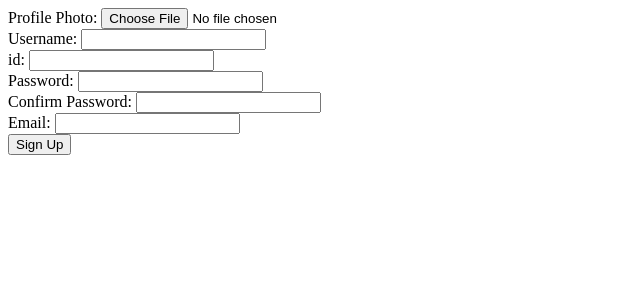
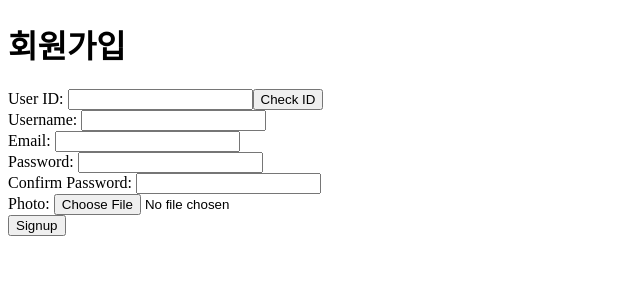
Before and after one commit to nnaX000/central_HACKATHON, a Django app: page /signup/ in a window 1280 px wide. Shown: the top 300 px of the page, without its empty margins (0-640 px from the left). Run offline with Django 4.2, Linux system fonts and the light colour scheme; parts of the project's set-up code (start-up, migrations or seed data) failed here and were passed over.

Commit message:
빼먹고 안올림...

```diff
--- a/myproject/user/templates/signup.html
+++ b/myproject/user/templates/signup.html
@@ -6,11 +6,15 @@
 <title>Sign Up</title>
 <script>
     document.addEventListener("DOMContentLoaded", function() {
+        let idChecked = false;  // ID 검증 상태 추적
+
         const idInput = document.getElementById('id');
         const usernameInput = document.getElementById('username');
         const passwordInput = document.getElementById('password');
         const confirmPasswordInput = document.getElementById('confirm_password');
         const errorDisplay = document.getElementById('error_message');
+        const checkIdButton = document.getElementById('check_id');
+        const signupForm = document.getElementById('signup_form');
 
         confirmPasswordInput.addEventListener('input', function() {
             if (passwordInput.value !== confirmPasswordInput.value) {
@@ -21,8 +25,39 @@ document.addEventListener("DOMContentLoaded", function() {
             }
         });
 
-    document.getElementById('signup_form').addEventListener('submit', function(e) {
+        checkIdButton.addEventListener('click', function(e) {
             e.preventDefault();
+            const user_id = idInput.value;
+            fetch('/check_user_id/', {
+                method: 'POST',
+                headers: {
+                    'Content-Type': 'application/json',
+                    'X-CSRFToken': '{{ csrf_token }}'
+                },
+                body: JSON.stringify({ user_id: user_id })
+            })
+            .then(response => response.json())
+            .then(data => {
+                if (data.user_id_exists) {
+                    alert('This user ID already exists.');
+                    idChecked = false;
+                } else {
+                    alert('This user ID is available.');
+                    idChecked = true;
+                }
+            });
+        });
+
+        signupForm.addEventListener('submit', function(e) {
+            e.preventDefault();
+            if (!idChecked) {
+                alert('Please verify your user ID before signing up!');
+                return;
+            }
+            if (passwordInput.value !== confirmPasswordInput.value) {
+                alert('Passwords do not match!');
+                return;
+            }
             const formData = new FormData(this);
             fetch('/signup/', {
                 method: 'POST',
@@ -33,6 +68,7 @@ document.addEventListener("DOMContentLoaded", function() {
                 if (data.username_error) {
                     alert(data.username_error);
                 } else {
+                    alert('Welcome!');
                     window.location.href = '/success/';
                 }
             });
@@ -41,21 +77,23 @@ document.addEventListener("DOMContentLoaded", function() {
 </script>
 </head>
 <body>
-<form id="signup_form" enctype="multipart/form-data">
-    <label for="photo">Profile Photo:</label>
+    <h1>회원가입</h1>
+    <form id="signup_form" method="post" enctype="multipart/form-data">
+        {% csrf_token %}
+        <label for="id">User ID:</label>
+        <input type="text" id="id" name="id" required><button id="check_id">Check ID</button><br>
+        <label for="username">Username:</label>
+        <input type="text" id="username" name="username" required><br>
+        <label for="email">Email:</label>
+        <input type="email" id="email" name="email" required><br>
+        <label for="password">Password:</label>
+        <input type="password" id="password" name="password" required><br>
+        <label for="confirm_password">Confirm Password:</label>
+        <input type="password" id="confirm_password" required><br>
+        <label for="photo">Photo:</label>
         <input type="file" id="photo" name="photo"><br>
-    <label for="username">Username:</label>
-    <input type="text" id="username" name="username"><br>
-    <label for="id">id:</label>
-    <input type="id" id="id" name="id"><br>
-    <label for="password">Password:</label>
-    <input type="password" id="password" name="password"><br>
-    <label for="confirm_password">Confirm Password:</label>
-    <input type="password" id="confirm_password" name="confirm_password"><br>
-    <div id="error_message"></div>
-    <label for="email">Email:</label>
-    <input type="email" id="email" name="email"><br>
-    <button type="submit">Sign Up</button>
+        <button type="submit">Signup</button>
     </form>
+    <p id="error_message"></p>
 </body>
 </html>
--- a/myproject/user/views.py
+++ b/myproject/user/views.py
@@ -3,53 +3,108 @@ from django.shortcuts import render, redirect
 from django.views.decorators.csrf import csrf_exempt
 from django.contrib.auth.hashers import make_password
 from .models import CustomUser
-from django.contrib.auth import authenticate, login
+from django.contrib.auth import authenticate, login, logout
+from django.contrib.auth.decorators import login_required
+from django.contrib import messages
+from django.views.decorators.http import require_http_methods
+import json
+import logging
+
+logger = logging.getLogger(__name__)
 
 
 @csrf_exempt
 def signup(request):
     if request.method == "POST":
-        user_id = request.POST["id"]
-        username = request.POST["username"]
-        password = request.POST["password"]
-        email = request.POST["email"]
+        user_id = request.POST.get("id")
+        username = request.POST.get("username")
+        password = request.POST.get("password")
+        email = request.POST.get("email")
         photo = request.FILES.get("photo", None)
 
         if CustomUser.objects.filter(user_id=user_id).exists():
-            return JsonResponse({"username_error": "UserID already exists"}, status=400)
+            return JsonResponse(
+                {"user_id_error": "이미 존재하는 ID입니다."}, status=400
+            )
 
-        user = CustomUser.objects.create(
+        user = CustomUser.objects.create_user(
             user_id=user_id,
             username=username,
             email=email,
-            password=make_password(password),
+            password=password,
+            photo=photo,
         )
-        if photo:
-            user.photo = photo
-            user.save()
 
-        return redirect("login")
+        return JsonResponse({"message": "환영합니다!"})  # 성공 메시지 전송
 
     return render(request, "signup.html")
+
+
+@require_http_methods(["POST"])
+def check_user_id(request):
+    data = json.loads(request.body)
+    user_id = data.get("user_id")
+    if CustomUser.objects.filter(user_id=user_id).exists():
+        return JsonResponse({"user_id_exists": True})
+    else:
+        return JsonResponse({"user_id_exists": False})
 
 
 @csrf_exempt
 def user_login(request):
     if request.method == "POST":
-        user_id = request.POST["user_id"]
-        password = request.POST["password"]
+        user_id = request.POST.get("user_id")
+        password = request.POST.get("password")
 
-        # authenticate 함수에 user_id를 전달
-        user = authenticate(request, user_id=user_id, password=password)
-
-        if user is not None:
-            login(request, user)
-            return redirect("home")  # 로그인 성공 시 홈 페이지로 리다이렉트
-        else:
+        try:
+            user = CustomUser.objects.get(user_id=user_id)
+            if user.check_password(password):
+                login(request, user, backend="user.authentication.UserIDAuthBackend")
+                return redirect("home")
+            else:
+                return render(
+                    request, "login.html", {"error": "잘못된 비밀번호입니다."}
+                )
+        except CustomUser.DoesNotExist:
             return render(
-                request,
-                "login.html",
-                {"error": "잘못된 사용자 ID 또는 비밀번호입니다."},
+                request, "login.html", {"error": "존재하지 않는 사용자 ID입니다."}
             )
 
-    return render(request, "login.html")
+    return render(request, "login.html", {"error": ""})
+
+
+# 로그아웃
+@login_required
+def logout_view(request):
+    logout(request)
+    return redirect("home")  # 로그아웃 후 리디렉션 될 페이지
+
+
+# 계정탈퇴
+@login_required
+def delete_account_view(request):
+    # 사용자 요청에 따라 계정 삭제
+    user = request.user
+    user.delete()
+
+    # 사용자 로그아웃
+    logout(request)
+
+    # 사용자에게 알림 메시지 전달
+    messages.success(request, "계정이 성공적으로 삭제되었습니다.")
+
+    # 로그인 페이지로 리디렉션
+    return redirect("login")
+
+
+# 북마크한 글 볼 수 있게
+@login_required
+def bookmarks_view(request):
+    # 북마크한 글을 불러오는 로직 구현
+    return render(request, "bookmarks.html", {})
+
+
+# 마이페이지로
+def mypage(request):
+    # 북마크한 글을 불러오는 로직 구현
+    return render(request, "mypage.html")
```
Lines whose indentation alone changed are shown as unchanged.
